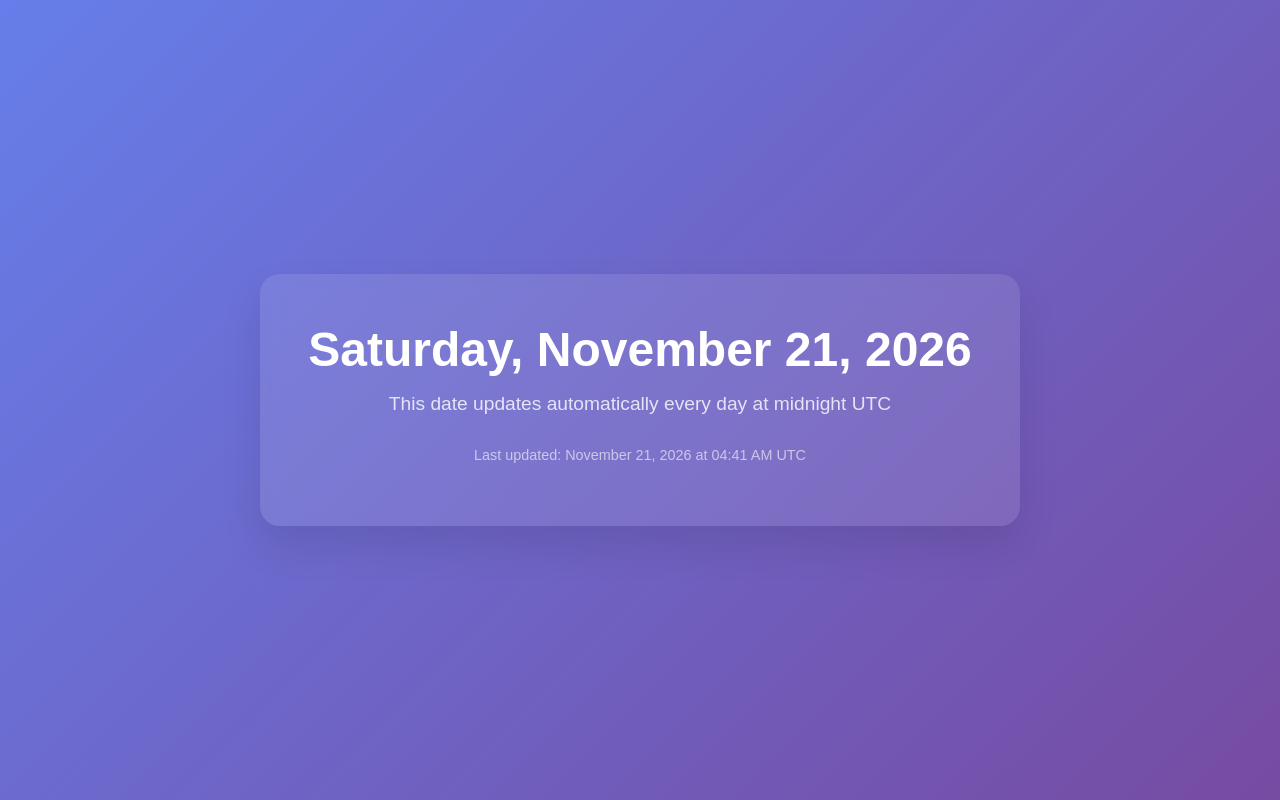
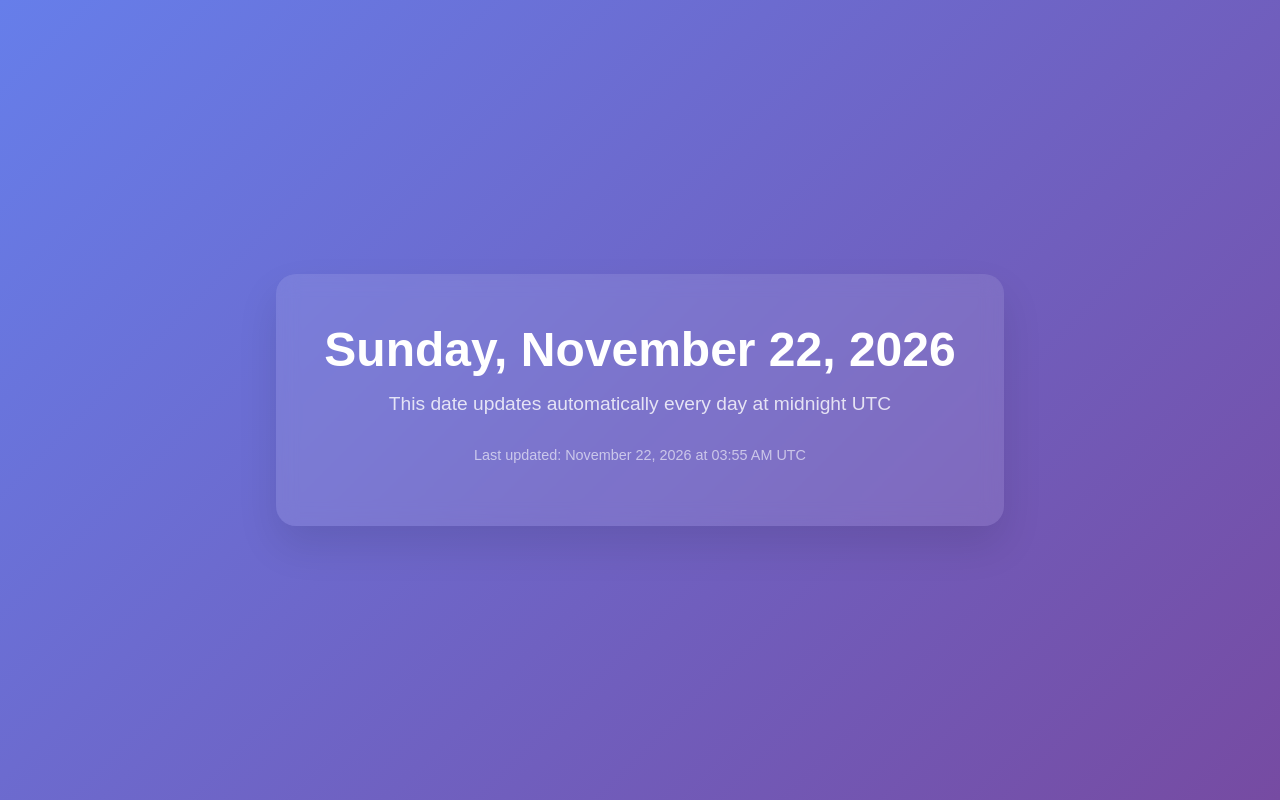
Before and after one commit to TherenceMashego/-Current-Date-Automation, a plain HTML site: page index.html in a window 1280 px wide. Drawn offline with Linux system fonts and the light colour scheme.

Commit message:
📅 Auto-update: Sunday, 2026-11-22

```diff
--- a/index.html
+++ b/index.html
@@ -52,10 +52,10 @@
 </head>
 <body>
     <div class="date-container">
-        <h1 class="date">Saturday, November 21, 2026</h1>
+        <h1 class="date">Sunday, November 22, 2026</h1>
 
         <p class="subtitle">This date updates automatically every day at midnight UTC</p>
-        <p class="timestamp">Last updated: November 21, 2026 at 04:41 AM UTC</p>
+        <p class="timestamp">Last updated: November 22, 2026 at 03:55 AM UTC</p>
     </div>
 </body>
 </html>
```
